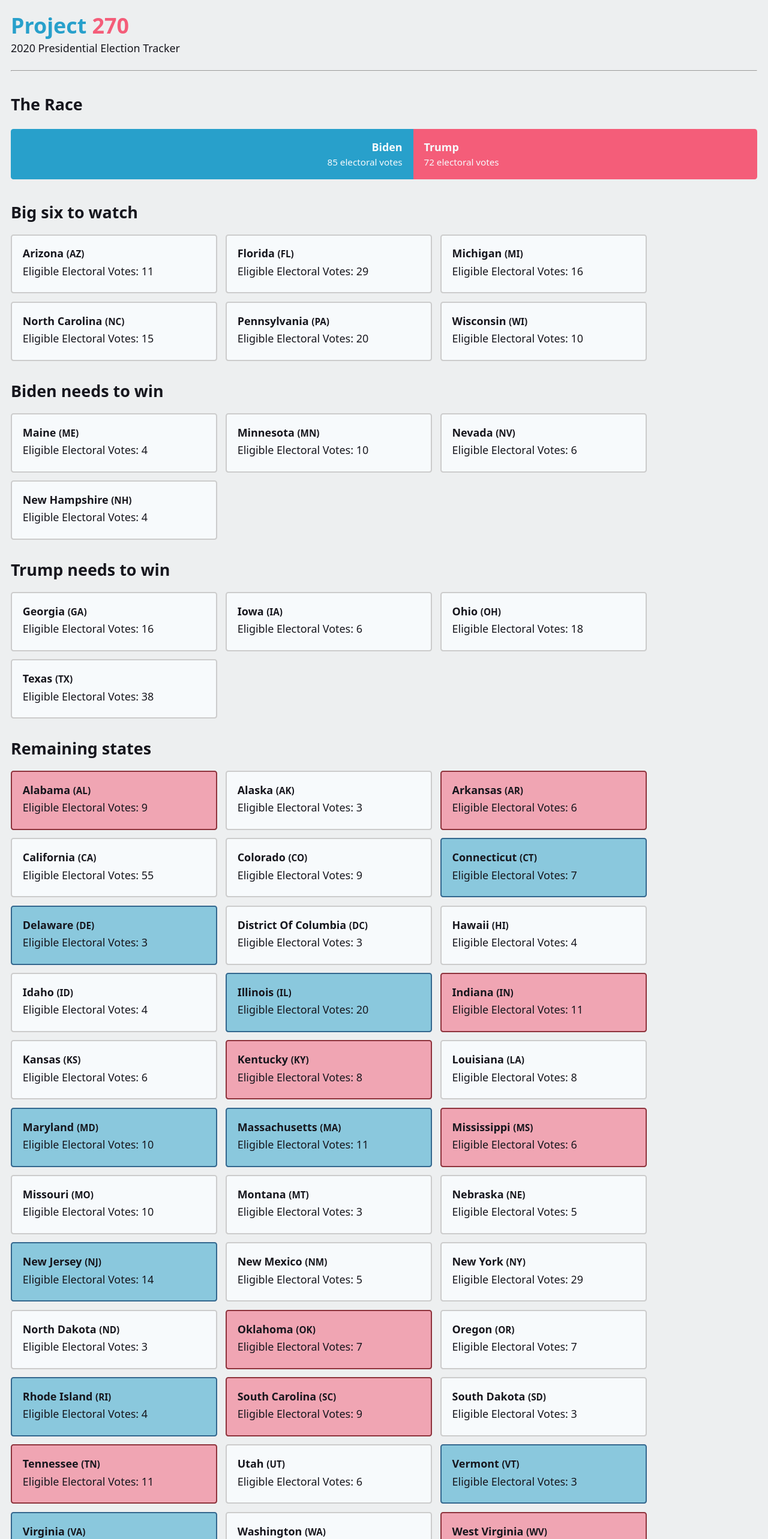
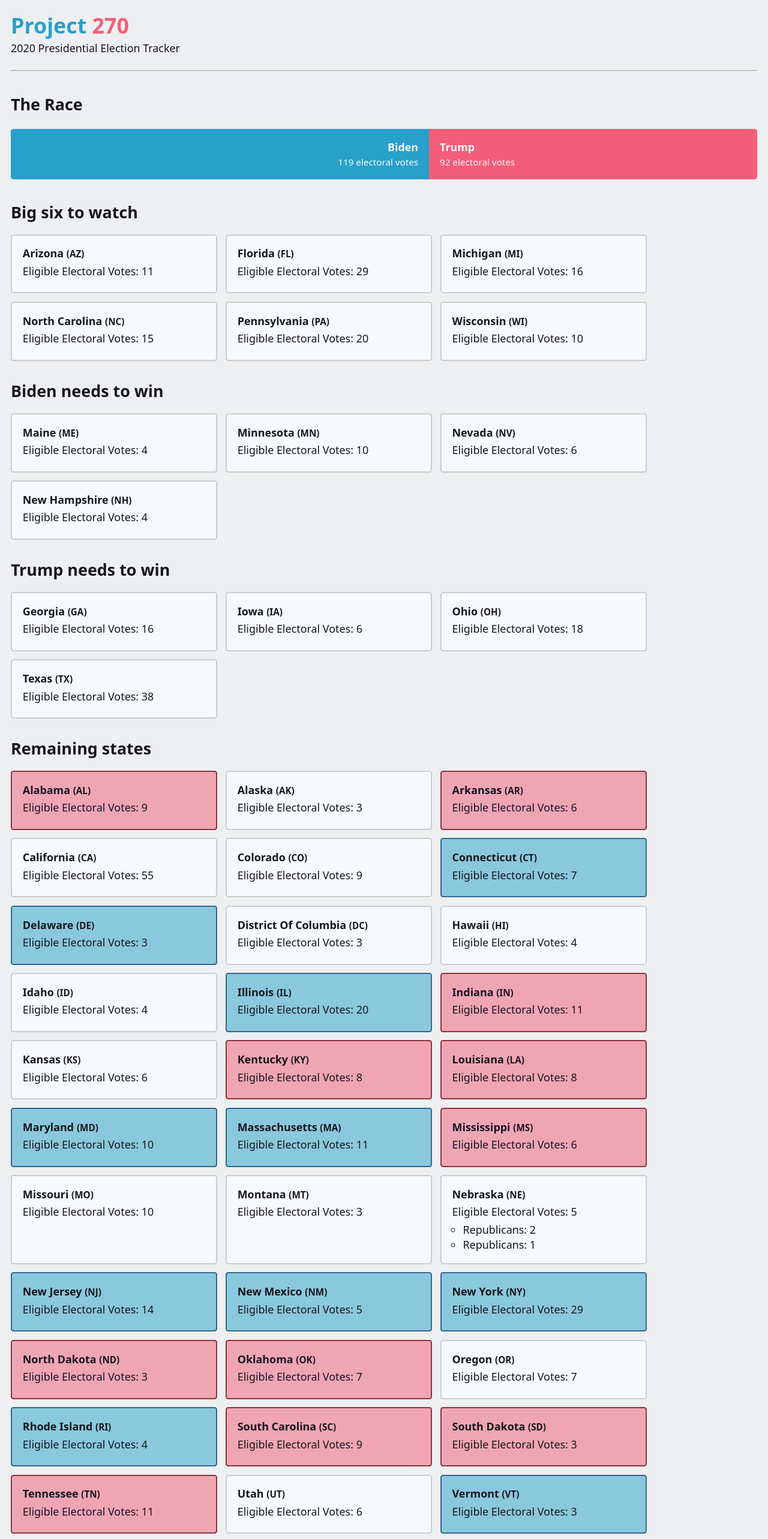
Before and after one commit to tbremer/proj-270, a Next.js app: page / in a window 1280 px wide. Shown: the top 2566 px of the page at 60% size. Built offline with nearby package versions, Linux system fonts and the light colour scheme.

Commit message:
nebraska throwing things for a loop

```diff
--- a/components/State.tsx
+++ b/components/State.tsx
@@ -27,12 +27,23 @@ export default function TitledList({
         {states.map((s, idx) => (
           <li
             key={s.abbreviation}
-            className={`state ${s.win === Party.Neutral ? '' : s.win === Party.Dem ? 'state-dem' : 'state-rep'}`}
+            className={`state ${
+              s.win === Party.Neutral || Array.isArray(s.win) ? '' : s.win === Party.Dem ? 'state-dem' : 'state-rep'
+            }`}
           >
             <p style={{ fontWeight: 'bold', margin: 0, marginBottom: '.25rem' }}>
               {s.name} <span style={{ fontSize: '.85rem', textTransform: 'uppercase' }}>({s.abbreviation})</span>
             </p>
             <p style={{ margin: 0, marginBottom: '.25rem' }}>Eligible Electoral Votes: {s.electoralVotes}</p>
+            {Array.isArray(s.win) && (
+              <ul style={{ paddingLeft: '1rem' }}>
+                {s.win.map((s, idx) => (
+                  <li key={`${s[0]}-${s[1]}`}>
+                    {s[0] === Party.Dem ? 'Democrats:' : 'Republicans'}: {s[1]}
+                  </li>
+                ))}
+              </ul>
+            )}
           </li>
         ))}
       </ol>
--- a/data/state.ts
+++ b/data/state.ts
@@ -1,10 +1,11 @@
 import { Party } from 'data/party';
+type PartyTuple = [Party, number];
 export interface State {
   name: string;
   abbreviation: string;
   type: Importance;
   electoralVotes: number;
-  win: Party;
+  win: Party | Array<PartyTuple>;
 }
 
 export enum Importance {
@@ -153,7 +154,7 @@ export const stateData: Array<State> = [
     abbreviation: 'LA',
     type: Importance.NotSignificant,
     electoralVotes: 8,
-    win: Party.Neutral,
+    win: Party.Rep,
   },
 
   {
@@ -224,7 +225,10 @@ export const stateData: Array<State> = [
     abbreviation: 'NE',
     type: Importance.NotSignificant,
     electoralVotes: 5,
-    win: Party.Neutral,
+    win: [
+      [Party.Rep, 2],
+      [Party.Rep, 1],
+    ],
   },
 
   {
@@ -256,7 +260,7 @@ export const stateData: Array<State> = [
     abbreviation: 'NM',
     type: Importance.NotSignificant,
     electoralVotes: 5,
-    win: Party.Neutral,
+    win: Party.Dem,
   },
 
   {
@@ -264,7 +268,7 @@ export const stateData: Array<State> = [
     abbreviation: 'NY',
     type: Importance.NotSignificant,
     electoralVotes: 29,
-    win: Party.Neutral,
+    win: Party.Dem,
   },
 
   {
@@ -280,7 +284,7 @@ export const stateData: Array<State> = [
     abbreviation: 'ND',
     type: Importance.NotSignificant,
     electoralVotes: 3,
-    win: Party.Neutral,
+    win: Party.Rep,
   },
 
   {
@@ -336,7 +340,7 @@ export const stateData: Array<State> = [
     abbreviation: 'SD',
     type: Importance.NotSignificant,
     electoralVotes: 3,
-    win: Party.Neutral,
+    win: Party.Rep,
   },
 
   {
@@ -408,6 +412,6 @@ export const stateData: Array<State> = [
     abbreviation: 'WY',
     type: Importance.NotSignificant,
     electoralVotes: 3,
-    win: Party.Neutral,
+    win: Party.Rep,
   },
 ];
--- a/pages/index.tsx
+++ b/pages/index.tsx
@@ -17,11 +17,27 @@ function TheCount({ states }: { states: Array<State> }) {
 
       const [total, dem, rep] = acc;
 
-      return [
-        total + cur.electoralVotes,
-        cur.win === Party.Dem ? dem + cur.electoralVotes : dem,
-        cur.win === Party.Rep ? rep + cur.electoralVotes : rep,
-      ];
+      if (Array.isArray(cur.win)) {
+        const [totalNested, demNested, repNested] = cur.win.reduce(
+          (acc, [party, count]) => {
+            const [innerTotal, innerDem, innerRep] = acc;
+            return [
+              innerTotal + count,
+              party === Party.Dem ? innerDem + count : innerDem,
+              party === Party.Rep ? innerRep + count : innerRep,
+            ];
+          },
+          [0, 0, 0]
+        );
+
+        return [total + totalNested, dem + demNested, rep + repNested];
+      } else {
+        return [
+          total + cur.electoralVotes,
+          cur.win === Party.Dem ? dem + cur.electoralVotes : dem,
+          cur.win === Party.Rep ? rep + cur.electoralVotes : rep,
+        ];
+      }
     },
     [0, 0, 0]
   );
```
